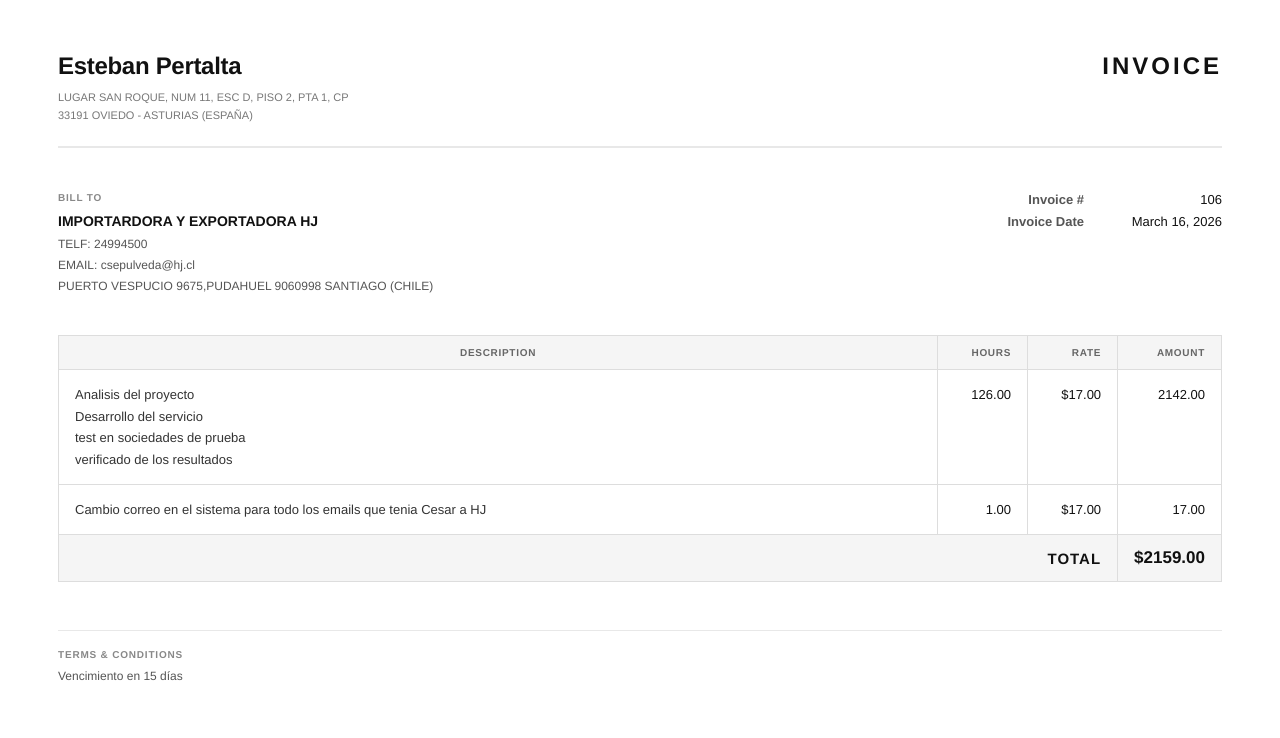
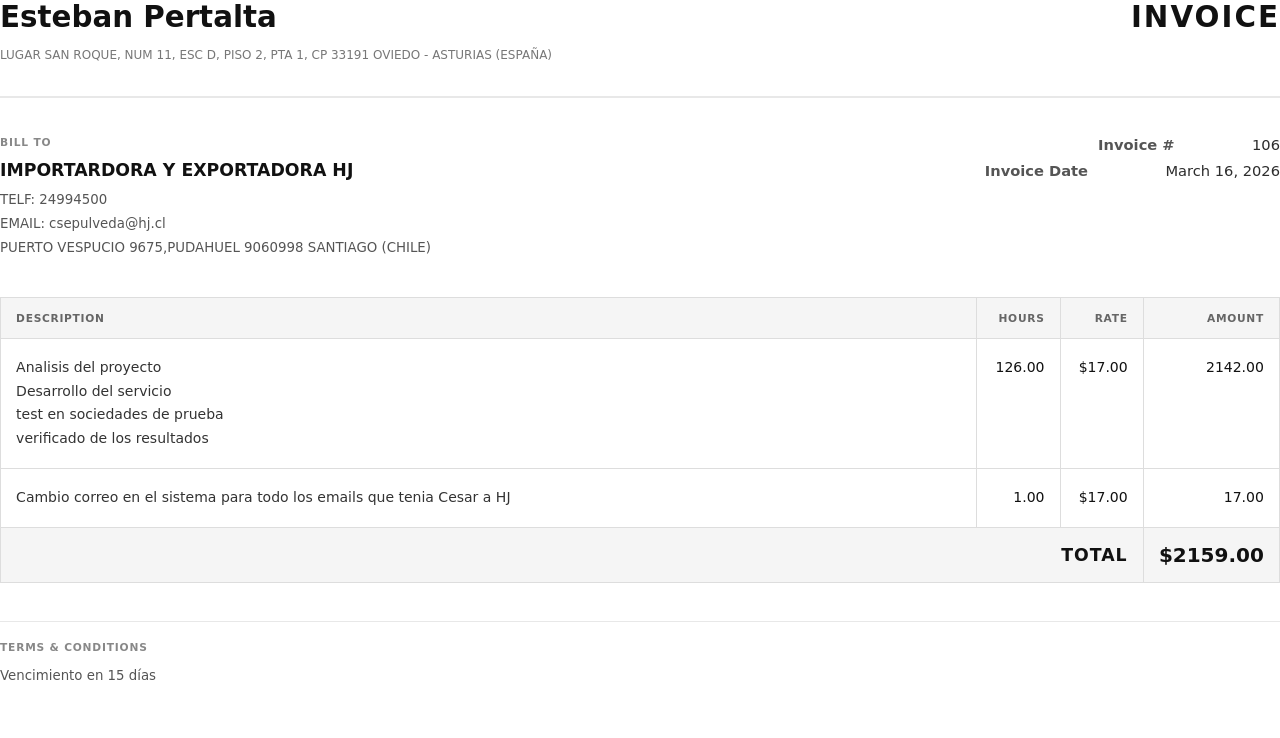
Before and after one commit to esteban1991/facilitiopdf, a Django app: template backend/invoices/templates/invoices/invoice_pdf.html in a window 1280 px wide. Shown: the top 738 px of the page. Run offline with Django 4.2, Linux system fonts and the light colour scheme; the template is opened without the code that fills it: values that come from a table or form of the project are taken from there, others are empty; data comes from the database, SQL or seed files in the repository; both versions use the stored data as it was after the commit.

Commit message:
all working for pfd generator

```diff
--- a/backend/invoices/serializers.py
+++ b/backend/invoices/serializers.py
@@ -75,7 +75,11 @@ class InvoiceSerializer(serializers.ModelSerializer):
 
     def get_sender_logo_url(self, obj):
         if obj.sender_logo:
-            return obj.sender_logo.url  # relative path, e.g. /media/logos/xxx.png
+            return obj.sender_logo.url
+        # Fall back to the sender profile logo
+        profile = SenderProfile.get()
+        if profile.logo:
+            return profile.logo.url
         return None
 
     def create(self, validated_data):
--- a/backend/invoices/templates/invoices/invoice_pdf.html
+++ b/backend/invoices/templates/invoices/invoice_pdf.html
@@ -3,237 +3,228 @@
 <head>
   <meta charset="utf-8" />
   <style>
+    @page {
+      size: A4;
+      margin: 14mm 18mm;
+    }
+
     * { margin: 0; padding: 0; box-sizing: border-box; }
 
     body {
-      font-family: 'Helvetica Neue', Helvetica, Arial, sans-serif;
-      font-size: 13px;
+      font-family: DejaVu Sans, Liberation Sans, Arial, sans-serif;
+      font-size: 11pt;
       color: #2d2d2d;
-      padding: 52px 58px;
       background: #fff;
     }
 
-    /* ── HEADER ── */
-    .header {
-      display: flex;
-      justify-content: space-between;
-      align-items: flex-start;
-      margin-bottom: 44px;
-      padding-bottom: 22px;
-      border-bottom: 2px solid #e8e8e8;
+    /* ── HEADER (table layout for WeasyPrint reliability) ── */
+    .header-table {
+      width: 100%;
+      border-bottom: 2pt solid #e8e8e8;
+      padding-bottom: 8mm;
+      margin-bottom: 10mm;
     }
 
+    .header-table td { vertical-align: top; }
+
     .sender-name {
-      font-size: 24px;
-      font-weight: 700;
+      font-size: 22pt;
+      font-weight: bold;
       color: #111;
-      letter-spacing: -0.3px;
     }
 
     .sender-address {
-      margin-top: 8px;
-      font-size: 11px;
+      margin-top: 3mm;
+      font-size: 9pt;
       color: #777;
-      line-height: 1.65;
-      max-width: 300px;
+      line-height: 1.7;
     }
 
     .header-right { text-align: right; }
 
     .invoice-title {
-      font-size: 24px;
-      font-weight: 700;
+      font-size: 22pt;
+      font-weight: bold;
       color: #111;
-      letter-spacing: 3px;
-      text-transform: uppercase;
+      letter-spacing: 2px;
     }
 
     .header-logo {
-      margin-top: 10px;
-      max-height: 72px;
-      max-width: 108px;
-      display: block;
-      margin-left: auto;
+      margin-top: 3mm;
+      max-height: 22mm;
+      max-width: 32mm;
     }
 
     /* ── BILLING SECTION ── */
-    .billing-section {
-      display: flex;
-      justify-content: space-between;
-      margin-bottom: 38px;
+    .billing-table {
+      width: 100%;
+      margin-bottom: 10mm;
     }
 
-    .bill-to-label {
-      font-weight: 700;
-      font-size: 10px;
+    .billing-table td { vertical-align: top; }
+
+    .section-label {
+      font-size: 8pt;
+      font-weight: bold;
       text-transform: uppercase;
       letter-spacing: 0.8px;
       color: #888;
-      margin-bottom: 10px;
+      margin-bottom: 3mm;
     }
 
     .client-name {
-      font-weight: 600;
-      font-size: 14px;
-      margin-bottom: 5px;
+      font-size: 13pt;
+      font-weight: bold;
       color: #111;
+      margin-bottom: 2mm;
     }
 
     .client-detail {
-      font-size: 12px;
+      font-size: 10pt;
       color: #555;
-      line-height: 1.75;
+      line-height: 1.8;
     }
 
-    .invoice-meta { text-align: right; }
+    .meta-right { text-align: right; }
 
     .meta-row {
-      display: flex;
-      justify-content: flex-end;
-      gap: 28px;
-      margin-bottom: 7px;
-      font-size: 13px;
+      margin-bottom: 2.5mm;
+      font-size: 11pt;
     }
 
     .meta-label {
-      font-weight: 600;
+      font-weight: bold;
       color: #555;
     }
 
-    .meta-value {
-      min-width: 110px;
-      color: #111;
-    }
+    .meta-spacer { display: inline-block; width: 18mm; }
 
-    /* ── TABLE ── */
-    table {
+    /* ── ITEMS TABLE ── */
+    .items-table {
       width: 100%;
       border-collapse: collapse;
     }
 
-    thead th {
+    .items-table thead th {
       background: #f5f5f5;
-      padding: 11px 16px;
-      font-size: 10px;
-      font-weight: 700;
+      padding: 3.5mm 4mm;
+      font-size: 8pt;
+      font-weight: bold;
       text-transform: uppercase;
       letter-spacing: 0.7px;
       color: #666;
-      border: 1px solid #ddd;
+      border: 0.5pt solid #ddd;
     }
 
-    thead th.col-right {
+    .items-table thead th.col-right {
       text-align: right;
-      width: 90px;
+      width: 22mm;
     }
 
-    tbody td {
-      padding: 14px 16px;
-      border: 1px solid #ddd;
+    .items-table tbody td {
+      padding: 4.5mm 4mm;
+      border: 0.5pt solid #ddd;
       vertical-align: top;
-      line-height: 1.65;
+      font-size: 10.5pt;
+      line-height: 1.7;
       color: #333;
     }
 
-    tbody td.col-right {
+    .items-table tbody td.col-right {
       text-align: right;
-      font-weight: 500;
       white-space: nowrap;
       color: #111;
     }
 
-    /* ── TOTAL ROW ── */
-    tfoot td {
-      border: 1px solid #ddd;
-      padding: 13px 16px;
+    .items-table tfoot td {
+      border: 0.5pt solid #ddd;
+      padding: 4mm;
       background: #f5f5f5;
     }
 
     .total-label {
       text-align: right;
-      font-size: 15px;
-      font-weight: 700;
+      font-size: 13pt;
+      font-weight: bold;
+      text-transform: uppercase;
       letter-spacing: 1px;
-      text-transform: uppercase;
       color: #111;
     }
 
     .total-value {
       text-align: right;
-      font-size: 17px;
-      font-weight: 700;
+      font-size: 15pt;
+      font-weight: bold;
       color: #111;
       white-space: nowrap;
-      width: 90px;
+      width: 22mm;
     }
 
     /* ── TERMS ── */
     .terms {
-      margin-top: 48px;
-      padding-top: 18px;
-      border-top: 1px solid #e8e8e8;
-    }
-
-    .terms-label {
-      font-weight: 700;
-      font-size: 10px;
-      text-transform: uppercase;
-      letter-spacing: 0.8px;
-      color: #888;
-      margin-bottom: 7px;
+      margin-top: 10mm;
+      padding-top: 5mm;
+      border-top: 0.5pt solid #e8e8e8;
     }
 
     .terms-text {
-      font-size: 12px;
+      font-size: 10pt;
       color: #555;
-      line-height: 1.65;
+      line-height: 1.7;
+      margin-top: 2mm;
     }
   </style>
 </head>
 <body>
 
   <!-- HEADER -->
-  <div class="header">
-    <div>
+  <table class="header-table" cellspacing="0" cellpadding="0">
+    <tr>
+      <td>
         <div class="sender-name">{{ invoice.sender_name }}</div>
         <div class="sender-address">{{ invoice.sender_address }}</div>
-    </div>
-    <div class="header-right">
-      <div class="invoice-title">Invoice</div>
+      </td>
+      <td class="header-right" width="35%">
+        <div class="invoice-title">INVOICE</div>
         {% if logo_data %}
-        <img class="header-logo" src="{{ logo_data }}" alt="Logo" />
+          <img class="header-logo" src="{{ logo_data }}" alt="Logo" /><br>
         {% endif %}
-    </div>
-  </div>
+      </td>
+    </tr>
+  </table>
 
   <!-- BILLING + META -->
-  <div class="billing-section">
-    <div>
-      <div class="bill-to-label">Bill To</div>
+  <table class="billing-table" cellspacing="0" cellpadding="0">
+    <tr>
+      <td>
+        <div class="section-label">Bill To</div>
         <div class="client-name">{{ invoice.client_name }}</div>
         <div class="client-detail">
           {% if invoice.client_phone %}TELF: {{ invoice.client_phone }}<br>{% endif %}
           {% if invoice.client_email %}EMAIL: {{ invoice.client_email }}<br>{% endif %}
           {% if invoice.client_address %}{{ invoice.client_address }}{% endif %}
         </div>
-    </div>
-    <div class="invoice-meta">
+      </td>
+      <td class="meta-right" width="40%">
         <div class="meta-row">
-        <span class="meta-label">Invoice&nbsp;#</span>
-        <span class="meta-value">{{ invoice.invoice_number }}</span>
+          <span class="meta-label">Invoice #</span>
+          <span class="meta-spacer"></span>
+          {{ invoice.invoice_number }}
         </div>
         <div class="meta-row">
-        <span class="meta-label">Invoice&nbsp;Date</span>
-        <span class="meta-value">{{ invoice.invoice_date }}</span>
+          <span class="meta-label">Invoice Date</span>
+          <span class="meta-spacer"></span>
+          {{ invoice.invoice_date }}
         </div>
-    </div>
-  </div>
+      </td>
+    </tr>
+  </table>
 
   <!-- ITEMS TABLE -->
-  <table>
+  <table class="items-table" cellspacing="0" cellpadding="0">
     <thead>
       <tr>
-        <th>Description</th>
+        <th style="text-align:left;">Description</th>
         <th class="col-right">Hours</th>
         <th class="col-right">Rate</th>
         <th class="col-right">Amount</th>
@@ -242,7 +233,7 @@
     <tbody>
       {% for item in invoice.items.all %}
       <tr>
-        <td style="white-space: pre-line;">{{ item.description }}</td>
+        <td style="white-space: pre-wrap;">{{ item.description }}</td>
         <td class="col-right">{% if item.hours %}{{ item.hours }}{% else %}—{% endif %}</td>
         <td class="col-right">{% if item.rate %}{{ invoice.currency }}{{ item.rate }}{% else %}—{% endif %}</td>
         <td class="col-right">{{ item.amount }}</td>
@@ -259,7 +250,7 @@
 
   {% if invoice.terms %}
   <div class="terms">
-    <div class="terms-label">Terms &amp; Conditions</div>
+    <div class="section-label">Terms &amp; Conditions</div>
     <div class="terms-text">{{ invoice.terms }}</div>
   </div>
   {% endif %}
--- a/backend/requirements.txt
+++ b/backend/requirements.txt
@@ -2,5 +2,7 @@ Django==4.2.16
 djangorestframework==3.15.2
 django-cors-headers==4.4.0
 Pillow==11.0.0
-weasyprint==62.3
+reportlab==4.2.5
+svglib==1.5.1
+lxml==5.3.0
 python-dotenv==1.0.1
```
Also changed, not shown: backend/invoices/views.py (+250 -26 lines), frontend/src/App.vue (+26 -4 lines), frontend/src/components/InvoicePreview.vue (+67 -93 lines), backend/db.sqlite3, oldpdf/resiltadopdf/Screenshot 2026-03-16 124608.png (added), 1 other file. Lines whose indentation alone changed are shown as unchanged.
